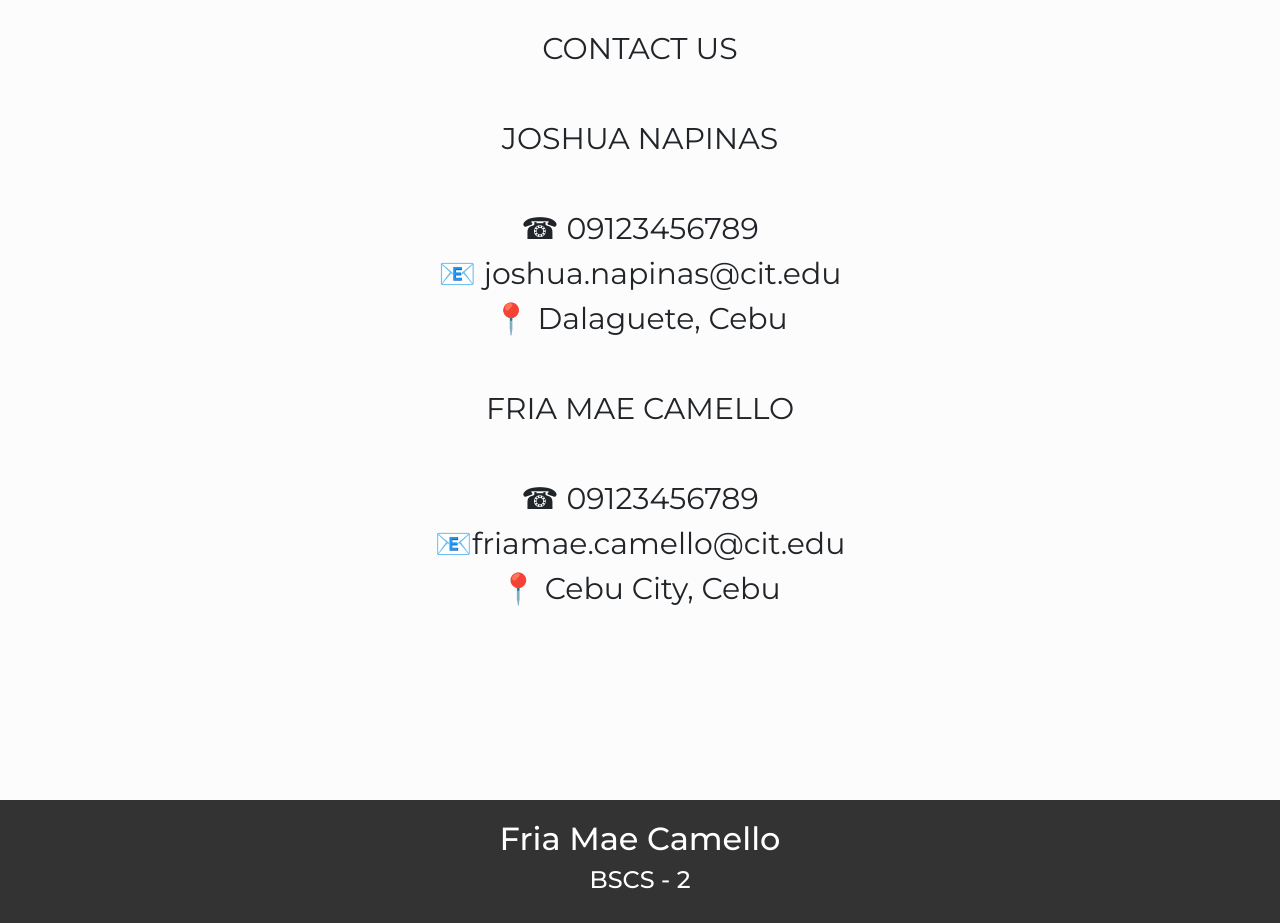
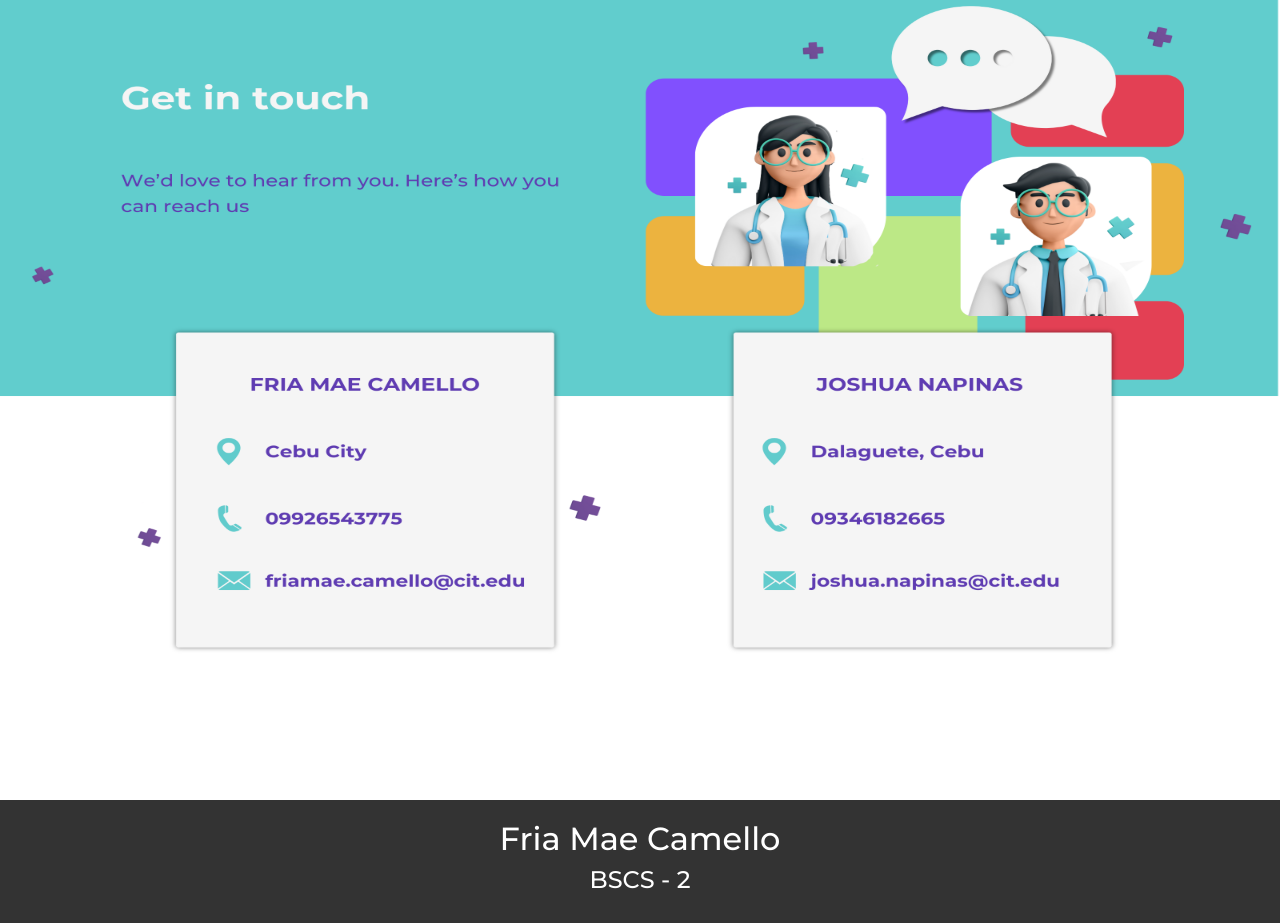
Before and after one commit to fccamello/HealHub-PHP, a PHP site: page /contact-us.php in a window 1280 px wide. Shown: the part 101-1024 px from the top of the page. Run offline with PHP 8.4, Linux system fonts and the light colour scheme.

Commit message:
[Fria] contact-us

```diff
--- a/css/index.css
+++ b/css/index.css
@@ -189,7 +189,6 @@ p.header-lowtext {
 }
 
 .about-us-container {
-
   margin-top: 50px;
   margin-left: 5%;
   /* background-color: orange;  */
--- a/php/about-us.php
+++ b/php/about-us.php
@@ -44,7 +44,7 @@
         </footer>
 
 
-      </div>
+  </div>
 
 
 
--- a/php/contact-us.php
+++ b/php/contact-us.php
@@ -18,41 +18,19 @@
 </head>
 <body>
 
-      <div id="container">
+    <div id="container">
 
-        <div class="first-div" style="background-color: none">
+    <img src="/images/contact-us2.png" style="width: 100%; height: 100%;" >
 
-            <div id ="contact-us-text">
-                CONTACT US
 
-                 </div>
-
-                <div id="about-us-content-1">
-                    <br>
-                        JOSHUA NAPINAS <br> <br>
-
-                        ☎ 09123456789
-                        <br>
-                        📧 joshua.napinas@cit.edu
-                        <br> 📍 Dalaguete, Cebu
-                </div>
-
-                <div id="about-us-content-2">
-                    <br>
-                    FRIA MAE CAMELLO <br> <br>
-                    ☎ 09123456789
-                    <br>
-                    📧friamae.camello@cit.edu
-                    <br> 📍 Cebu City, Cebu
-            </div>
-
-        </div>
-      </div>
-
-      <footer class="page-footer">
+        <footer class="page-footer">
             <h2>Fria Mae Camello</h2>
             <h4>BSCS - 2</h4>
         </footer>
+
+      </div>
+
+
 
 
 
--- a/php/index.php
+++ b/php/index.php
@@ -43,9 +43,13 @@
 
     </div>
 
-  <footer class="page-footer">
+    <footer class="page-footer">
     <h2>Fria Mae Camello</h2>
     <h4>BSCS - 2</h4>
   </footer>
+
+</div>
+
+
 </body>
 </html>
```
Also changed, not shown: images/contact-us2.png (added), 1 other file.
